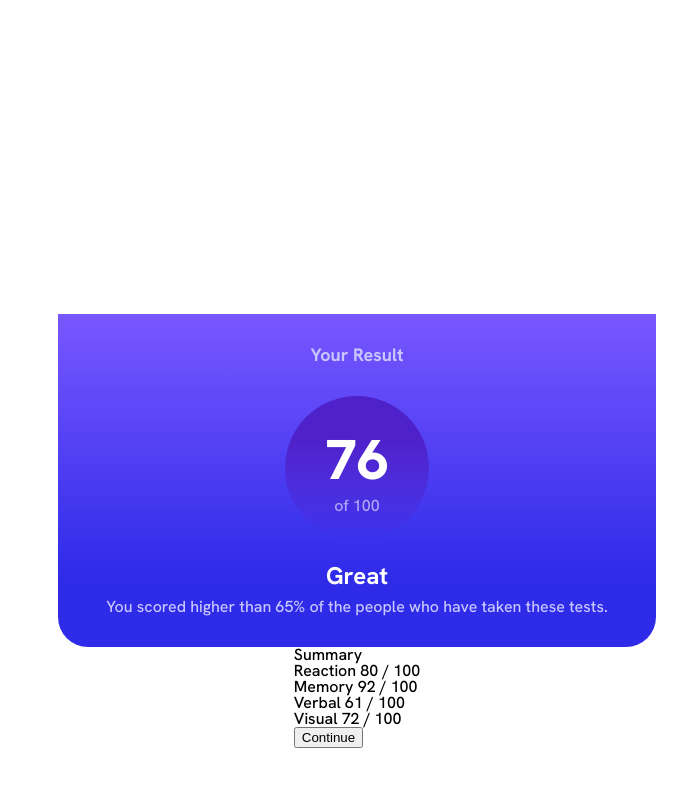
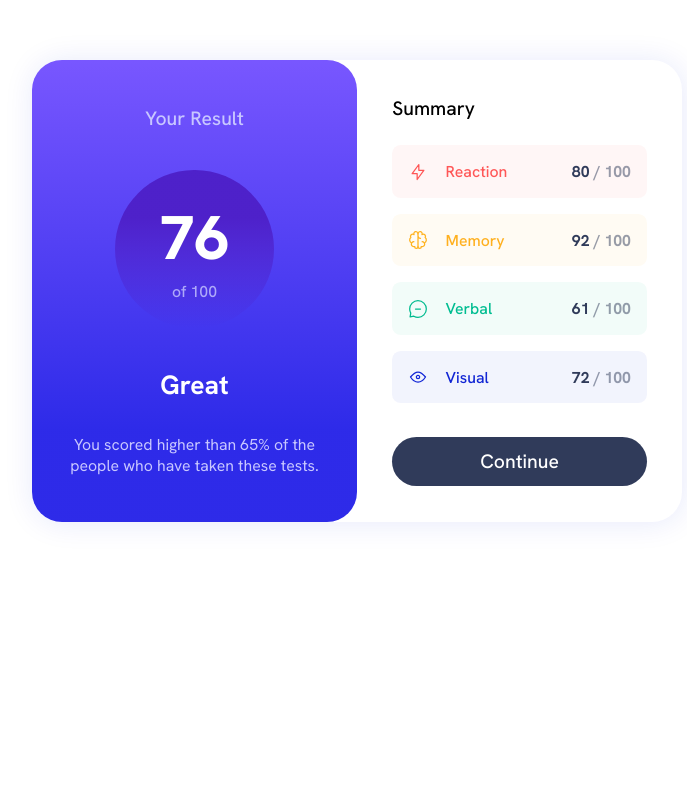
Before and after one commit to jflsk/Results-Summary, a plain HTML site: page index.html in a window 1280 px wide. Shown: the part 109-896 px from the top of the page, without its empty margins (283-970 px from the left). After the commit the page ends 800 px from the top, so only its background shows below. Drawn offline with Linux system fonts and the light colour scheme.

Commit message:
feat: continue editing css

```diff
--- a/index.html
+++ b/index.html
@@ -11,15 +11,16 @@
 
 </head>
 <body>
+    <div class="main-container">
         <div class="score-container">
-        <h1 class="score-result">
+            <h3 class="score-result">
                 Your Result
-        </h1>
+            </h3>
 
             <div class="score-circle">
-            <h2 class="score-major">
+                <h3 class="score-major">
                     76
-            </h2>
+                </h3>
                 <span class="score-minor">
                     of 100
                 </span>
@@ -40,28 +41,33 @@
             </h4>
 
             <div class="react-score">
-            Reaction
-            80 / 100
+                <img src="src/assets/images/icon-reaction.svg" alt="Reaction Icon">
+                <h5>Reaction</h5>
+                <p>80 <span>/ 100</span></p>
             </div>
 
             <div class="memo-score">
-            Memory
-            92 / 100
+                <img src="src/assets/images/icon-memory.svg" alt="Memory Icon">
+                <h5>Memory</h5>
+                <p>92 <span>/ 100</span></p>
             </div>
 
             <div class="verb-score">
-            Verbal
-            61 / 100
+                <img src="src/assets/images/icon-verbal.svg" alt="Verbal Icon">
+                <h5>Verbal</h5>
+                <p>61 <span>/ 100</span></p>
             </div>
 
             <div class="visual-score">
-            Visual
-            72 / 100
+                <img src="src/assets/images/icon-visual.svg" alt="Visual Score">
+                <h5>Visual</h5>
+                <p>72 <span>/ 100</span></p>
             </div>
 
             <button class="btn-continue">
                 Continue
             </button>
         </div>
+    </div>
 </body>
 </html>
--- a/src/styles/reset.css
+++ /dev/null
@@ -1,48 +0,0 @@
-/* http://meyerweb.com/eric/tools/css/reset/
-   v2.0 | 20110126
-   License: none (public domain)
-*/
-
-html, body, div, span, applet, object, iframe,
-h1, h2, h3, h4, h5, h6, p, blockquote, pre,
-a, abbr, acronym, address, big, cite, code,
-del, dfn, em, img, ins, kbd, q, s, samp,
-small, strike, strong, sub, sup, tt, var,
-b, u, i, center,
-dl, dt, dd, ol, ul, li,
-fieldset, form, label, legend,
-table, caption, tbody, tfoot, thead, tr, th, td,
-article, aside, canvas, details, embed,
-figure, figcaption, footer, header, hgroup,
-menu, nav, output, ruby, section, summary,
-time, mark, audio, video {
-	margin: 0;
-	padding: 0;
-	border: 0;
-	font-size: 100%;
-	font: inherit;
-	vertical-align: baseline;
-}
-/* HTML5 display-role reset for older browsers */
-article, aside, details, figcaption, figure,
-footer, header, hgroup, menu, nav, section {
-	display: block;
-}
-body {
-	line-height: 1;
-}
-ol, ul {
-	list-style: none;
-}
-blockquote, q {
-	quotes: none;
-}
-blockquote:before, blockquote:after,
-q:before, q:after {
-	content: '';
-	content: none;
-}
-table {
-	border-collapse: collapse;
-	border-spacing: 0;
-}
--- a/src/styles/styles.scss
+++ b/src/styles/styles.scss
@@ -1,17 +1,18 @@
-// Imports
-@import url(reset.css);
-
 // Variables
 $font-path: "../assets/fonts";
 $font: "Hanken Grotesk", sans-serif;
-$light-red: hsl(0, 100%, 67%);
+$light-red: hsla(0, 100%, 67%, 1);
+$light-red-bg: hsla(0, 100%, 67%, .05);
 $orange-ylw: hsl(39, 100%, 56%);
+$orange-ylw-bg: hsla(39, 100%, 56%, .05);
 $green-teal: hsl(166, 100%, 37%);
+$green-teal-bg: hsl(166, 100%, 37%, .05);
 $cobalt-blue: hsl(234, 85%, 45%);
+$cobalt-blue-bg: hsl(234, 85%, 45%, .05);
 $white: hsl(0, 0%, 100%);
 $pale-blue: hsl(221, 100%, 96%);
 $light-lav: hsl(241, 100%, 89%);
-$dark-grbl: hsl(224, 30%, 27%);
+$dark-grbl: hsla(224, 30%, 27%);
 
 $gradient-card: linear-gradient(0deg, hsl(241, 81%, 54%) 20%, hsl(252, 100%, 67%) 100%);
 $gradient-circle: linear-gradient(0deg, hsla(241, 72%, 46%, 0) 0%, hsla(256, 72%, 46%, 1) 70%);
@@ -22,61 +23,159 @@ $gradient-circle: linear-gradient(0deg, hsla(241, 72%, 46%, 0) 0%, hsla(256, 72%
     src: url("#{$font-path}/HankenGrotesk-VariableFont_wght.ttf") format("truetype");
 }
 
-body {
-    min-height: 100vw;
+* {
+    margin: 0;
+    padding: 0;
+    font-family: $font, sans-serif;
+    font-size: 1.1rem;
+    font-weight: 500;
+}
+
+.score-container {
+    padding: 2rem;
     display: flex;
-    justify-content: center;
     align-items: center;
     flex-direction: column;
-    font-family: $font;
-    font-weight: 500;
-    .score-container {
-        padding: 2rem 3rem;
-        min-height: 100%;
-        display: flex;
-        align-items: center;
-        justify-content: center;
-        flex-direction: column;
     background: $gradient-card;
+    color: $white;
+    text-align: center;
     border-radius: 0 0 30px 30px;
-        color: white;
     .score-result {
-            margin-bottom: 2rem;
-            font-size: 18px;
-            font-weight: 700;
         color: $light-lav;
     }
     .score-circle {
-            margin-bottom: 1.5rem;
-            min-height: 9rem;
-            min-width: 9rem;
-            display: flex;
-            align-items: center;
-            justify-content: center;
-            flex-direction: column;
-            text-align: center;
+        width: 5.5rem;
+        padding: 1.5rem;
+        margin: 1em;
+        border-radius: 50%;
         background: $gradient-circle;
-            border-radius: 50%;
         .score-major {
-                font-size: 56px;
+            font-size: 3rem;
             font-weight: 800;
-                color: white;
         }
         .score-minor {
+            font-size: .9rem;
             color: $light-lav;
-                opacity: 0.8;
-                position: relative;
-                top: 0.6rem;
+            opacity: .8;
         }
     }
     .score-title {
-            margin-bottom: 0.7rem;
-            font-size: 24px;
+        font-size: 1.5rem;
         font-weight: 700;
     }
     p {
-            text-align: center;
+        padding-top: .7rem;
+        font-size: 1rem;
         color: $light-lav;
+        font-weight: 400;
+    }
+}
+
+.summary-container {
+    padding: 1rem 2rem;
+    h4 {
+        padding-bottom: .5rem;
+    }
+    .react-score,
+    .memo-score,
+    .verb-score,
+    .visual-score {
+        display: flex;
+        align-items: center;
+        justify-content: space-between;
+        flex-grow: 2;
+        padding: .9rem;
+        margin: .9rem 0;
+        font-size: 1rem;
+        border-radius: .5rem;
+        h5 {
+            margin-right: auto;
+            padding-left: 1rem;
+            font-size: .9rem;
+        }
+        p, span {
+            font-size: .9rem
+        }
+        p {
+            font-weight: 700;
+            color: $dark-grbl;
+        }
+        span {
+            font-weight: 700;
+            color: hsla(224, 30%, 27%, .5);
+        }
+    }
+    .react-score {
+        background-color: $light-red-bg;
+        h5 {
+            color: $light-red;
+        }
+    }
+    .memo-score {
+        background-color: $orange-ylw-bg;
+        h5 {
+            color: $orange-ylw;
+        }
+    }
+    .verb-score {
+        background-color: $green-teal-bg;
+        h5 {
+            color: $green-teal;
+        }
+    }
+    .visual-score {
+        background-color: $cobalt-blue-bg;
+        h5 {
+            color: $cobalt-blue;
+        }
+    }
+    .btn-continue {
+        width: 100%;
+        margin-top: 1rem;
+        padding: .7rem;
+        background: $dark-grbl;
+        color: $white;
+        border: none;
+        border-radius: 2rem;
+    }
+}
+
+@media screen and (min-width: 768px) {
+    body {
+        height: 100vh;
+        display: flex;
+        flex-direction: column;
+        align-items: center;
+        justify-content: center;
+        .main-container {
+            max-width: 650px;
+            margin: 1rem;
+            display: flex;
+            justify-content: space-between;
+            border-radius: 30px;
+            box-shadow: 1px 1px 30px hsla(234, 85%, 45%, 0.1);
+        }
+        .score-container {
+            width: 50%;
+            justify-content: space-around;
+            border-radius: 30px;
+            .score-circle {
+                width: 6rem;
+                height: 6rem;
+                .score-major {
+                    font-size: 3.5rem;
+                }
+            }
+            p {
+                font-size: .9rem;
+            }
+        }
+        .summary-container {
+            width: 50%;
+            padding: 2rem;
+            .btn-continue:hover {
+                background: $gradient-card;
             }
         }
     }
+}
```
Also changed, not shown: src/styles/styles.css, 1 other file. Lines whose indentation alone changed are shown as unchanged.
